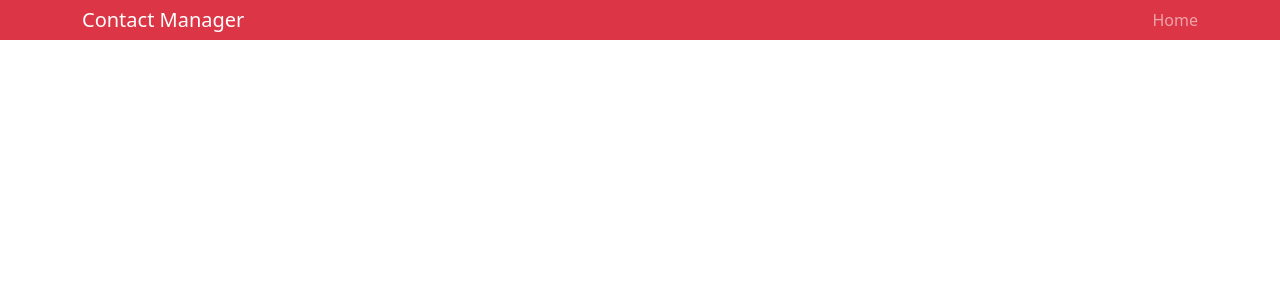
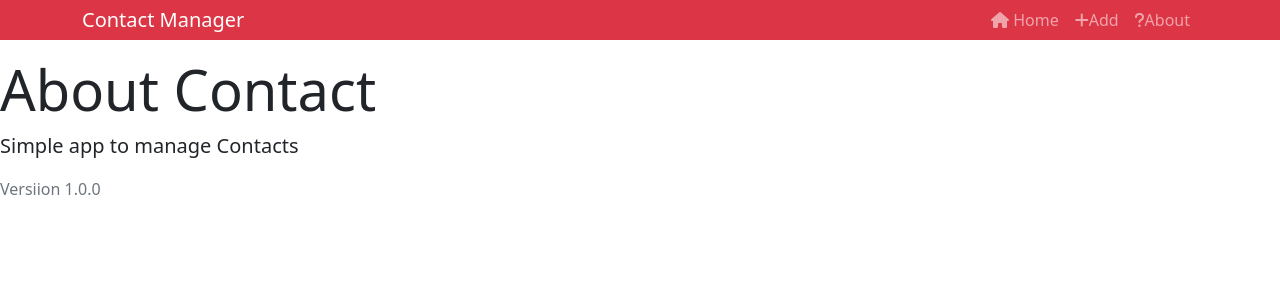
Before and after one commit to Iknow6aint/Contact-Manager, a React (Create React App) app: page /about/1 in a window 1280 px wide. Shown: the top 300 px of the page. Built offline with nearby package versions, Linux system fonts and the light colour scheme.

Commit message:
link Routing

```diff
--- a/src/App.js
+++ b/src/App.js
@@ -9,7 +9,6 @@ import {
   BrowserRouter as Router,
   Routes,
   Route,
-  Link
 } from "react-router-dom";
 import About from './components/pages/About';
 
@@ -27,7 +26,7 @@ function App() {
                 {<AddContacts/>} />
                 <Route exact path='/' element=
                 {<Contacting/>} />
-                <Route exact path='/about' element=
+                <Route exact path='/about/:id' element=
                 {<About/>} />
             </Routes>
         </div>
--- a/src/components/contacts/AddContacts.jsx
+++ b/src/components/contacts/AddContacts.jsx
@@ -55,8 +55,9 @@ export default class AddContacts extends Component {
             name: '',
             email: '',
             phone: '',
+            errors: {},
         })
-        console.log(newContact);
+        this.props.history.push('/');
     }
 
     onChange = e => this.setState({
--- a/src/components/layout/Head.jsx
+++ b/src/components/layout/Head.jsx
@@ -1,10 +1,11 @@
 import React from 'react'
 import PropTypes from 'prop-types';
+import { Link } from 'react-router-dom';
 
 const Head = (props) => {
     const { branding } = props;
     return (
-        <nav className="navbar navebar-expand-sm
+        <nav className="navbar navbar-expand-sm
         navbar-dark bg-danger mb-3 py-0">
             <div className="container">
                 <a href="/" className="navbar-brand">
@@ -13,9 +14,19 @@ const Head = (props) => {
                 <div>
                     <ul className="navbar-nav mr-auto">
                         <li className="nav-item">
-                            <a href="/" className="nav-link">
-                                Home
-                            </a>
+                            <Link to='/' className='nav-link'>
+                                <i className="fas fa-home" /> Home
+                            </Link>
+                        </li>
+                        <li className="nav-item">
+                            <Link to='/add/contact' className='nav-link'>
+                                <i className="fas fa-plus" />Add
+                            </Link>
+                        </li>
+                        <li className="nav-item">
+                            <Link to='/about' className='nav-link'>
+                                <i className="fas fa-question" />About
+                            </Link>
                         </li>
                     </ul>
                 </div>
--- a/src/components/pages/About.jsx
+++ b/src/components/pages/About.jsx
@@ -2,6 +2,10 @@ import React from 'react'
 
 export default function About() {
     return (
-        <div>About</div>
+        <div>
+            <h1 className="display-4">About Contact</h1>
+            <p className="lead">Simple app to manage Contacts</p>
+            <p className="text-secondary">Versiion 1.0.0</p>
+        </div>
     )
 }
```
